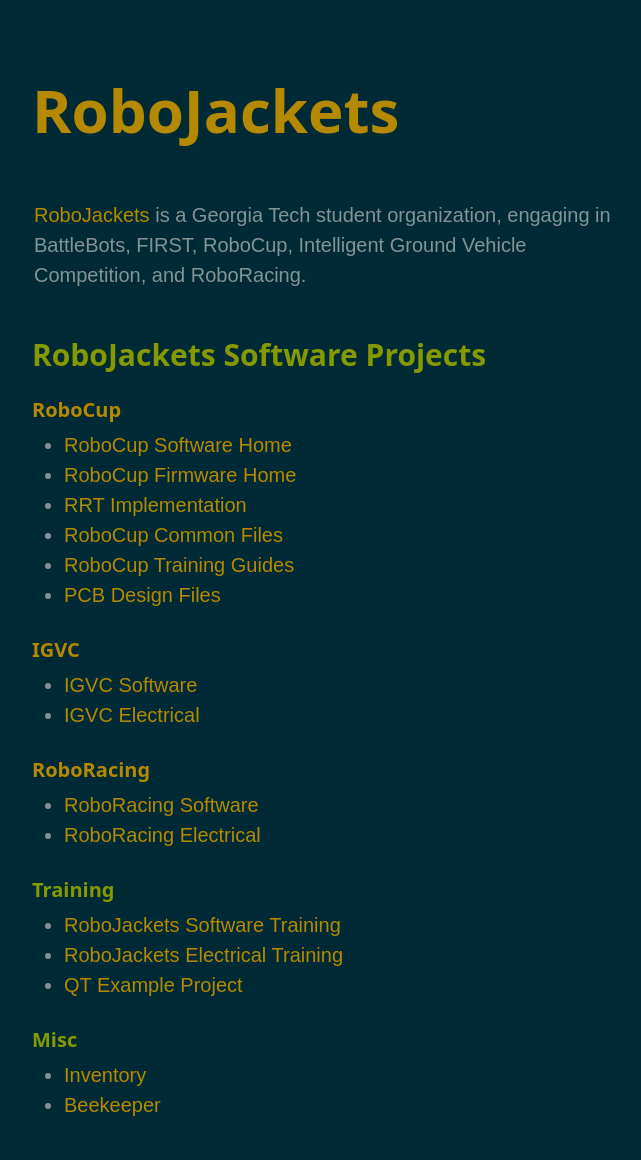
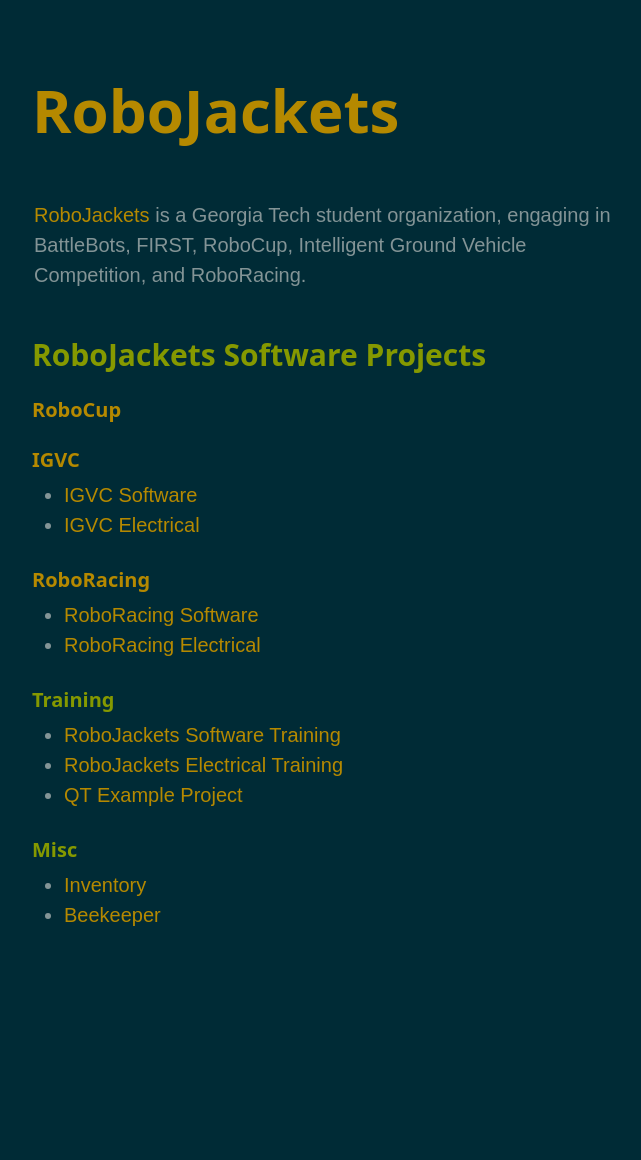
Before and after one commit to RoboJackets/archived-robojackets.github.io, a Jekyll site: the page built from index.md, in a window 1280 px wide. Shown: the whole page, without its empty margins (306-947 px from the left). Built offline with Jekyll 4.4.1, drawn with Linux system fonts in a browser that asks for light colours; after the commit the page ends 970 px from its top, so only the background shows below that.

Commit message:
updated index to point to RC

```diff
--- a/index.md
+++ b/index.md
@@ -6,13 +6,7 @@ layout: default
 
 ## RoboJackets Software Projects
 
-### [RoboCup](https://robojackets.org/teams/robocup/)
-- [RoboCup Software Home](https://github.com/RoboJackets/robocup-software)
-- [RoboCup Firmware Home](https://github.com/RoboJackets/robocup-firmware)
-- [RRT Implementation](https://github.com/RoboJackets/rrt)
-- [RoboCup Common Files](https://github.com/RoboJackets/robocup-common)
-- [RoboCup Training Guides](https://github.com/RoboJackets/robocup-training)
-- [PCB Design Files](https://github.com/RoboJackets/robocup-pcb)
+### [RoboCup](https://robojackets.github.io/robocup)
 
 ### [IGVC](https://robojackets.org/teams/intelligent-ground-vehicle-competition/)
 - [IGVC Software](https://github.com/RoboJackets/igvc-software)
```
